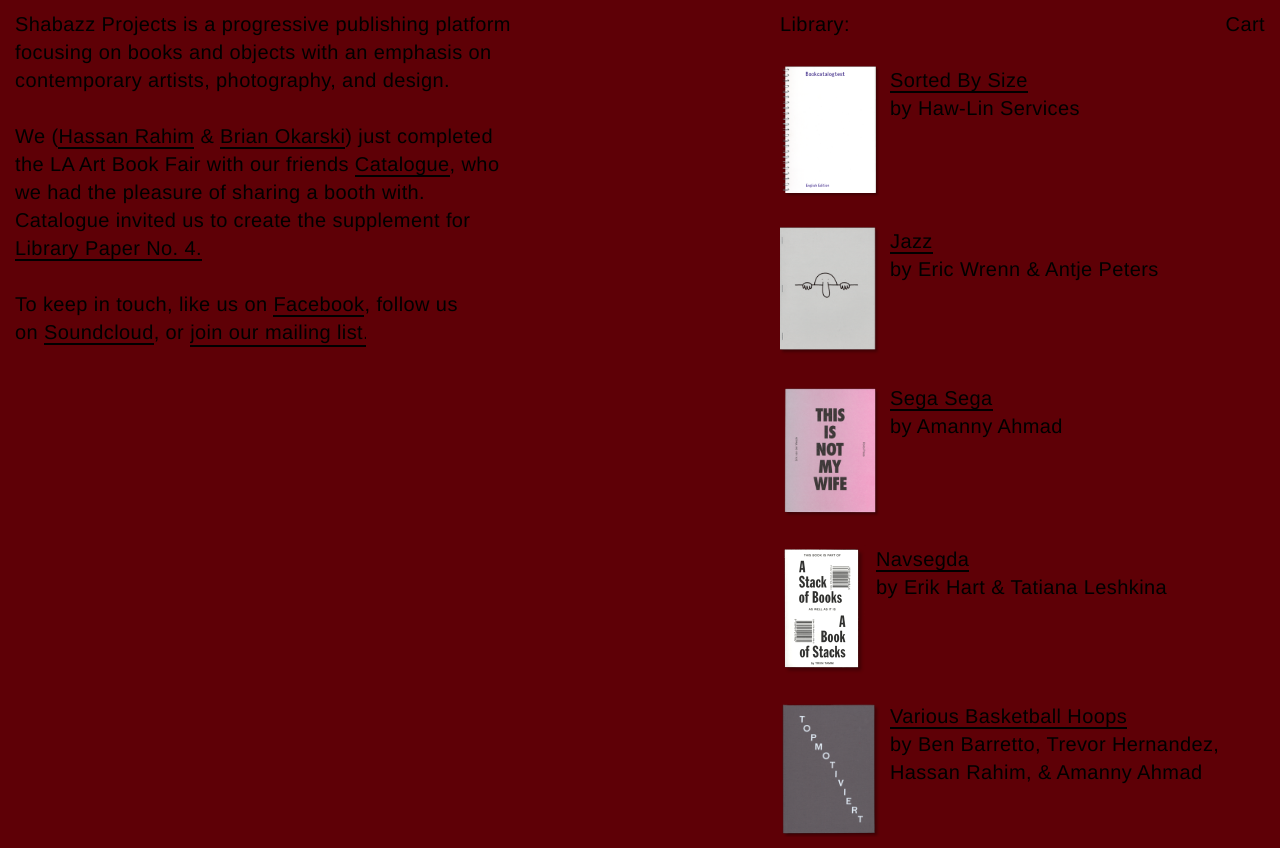
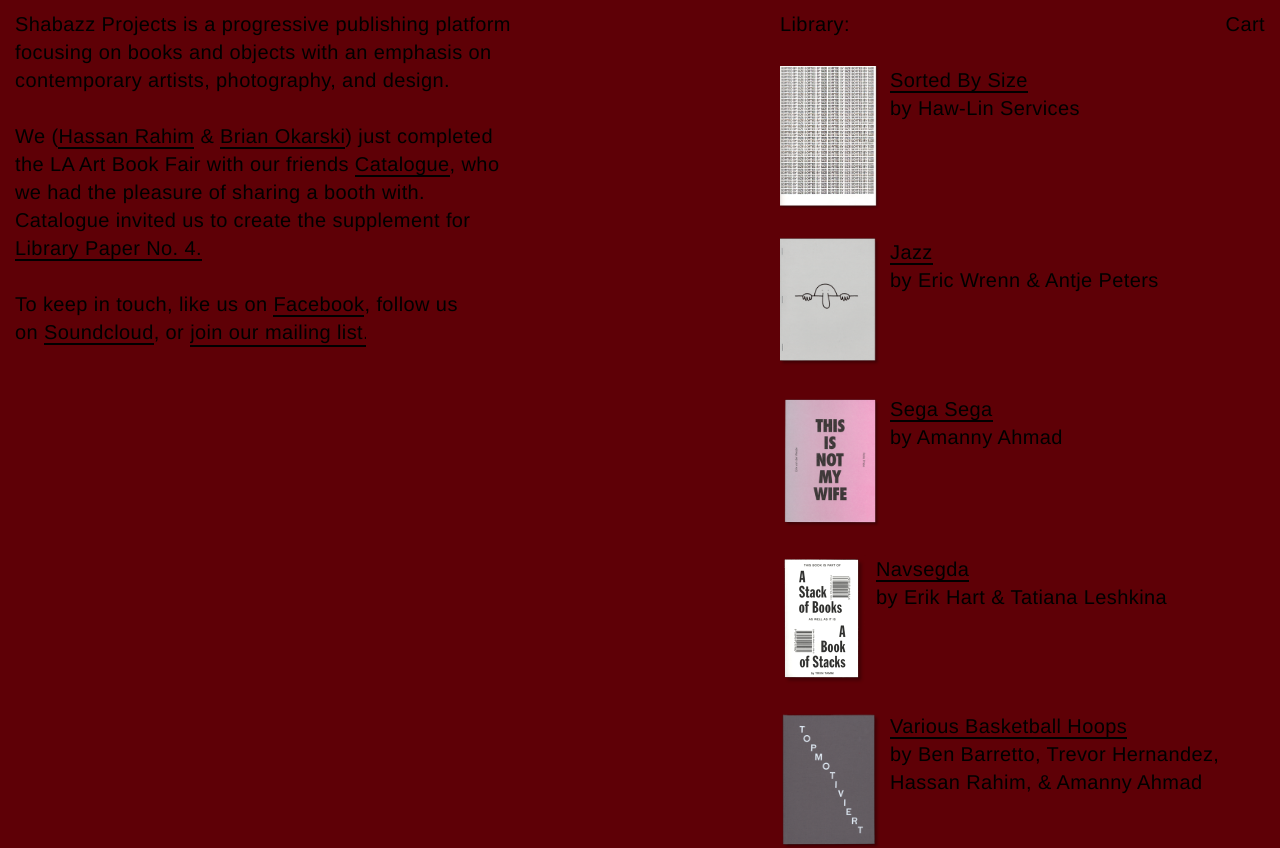
Before and after one commit to brianokarski/shabazz-splash, a plain HTML site: page index.html in a window 1280 px wide. Drawn offline with nearby package versions, Linux system fonts and the light colour scheme.

Commit message:
Haw-Lin image test

```diff
--- a/index.html
+++ b/index.html
@@ -38,7 +38,7 @@
 
         <ul id="pub-ul">
         	<div class="link-title">Library:</div>
-            <li><a id="hawlin" class="pub-a" href=""><img src="img/etc/thumbs/1.png"><span class="booktitle"><span class="udln">Sorted By Size</span></span>by Haw-Lin Services</a></li>
+            <li><a id="hawlin" class="pub-a" href=""><img src="img/etc/thumbs/hawlin-thumb.png"><span class="booktitle"><span class="udln">Sorted By Size</span></span>by Haw-Lin Services</a></li>
             <li><a id="jazz" class="pub-a" href=""><img src="img/etc/thumbs/2.png"><span class="booktitle"><span class="udln">Jazz</span></span>by Eric Wrenn & Antje Peters</a></li>
             <li><a id="sega" class="pub-a" href=""><img src="img/etc/thumbs/3.png"><span class="booktitle"><span class="udln">Sega Sega</span></span>by Amanny Ahmad</a></li>
             <li><a id="navsegda" class="pub-a" href=""><img src="img/etc/thumbs/4.png"><span class="booktitle"><span class="udln">Navsegda</span></span>by Erik Hart & Tatiana Leshkina</a></li>
```
Also changed, not shown: img/etc/thumbs/1.png (deleted), img/etc/thumbs/hawlin-thumb.png (added), img/hawlin/1.jpg.
